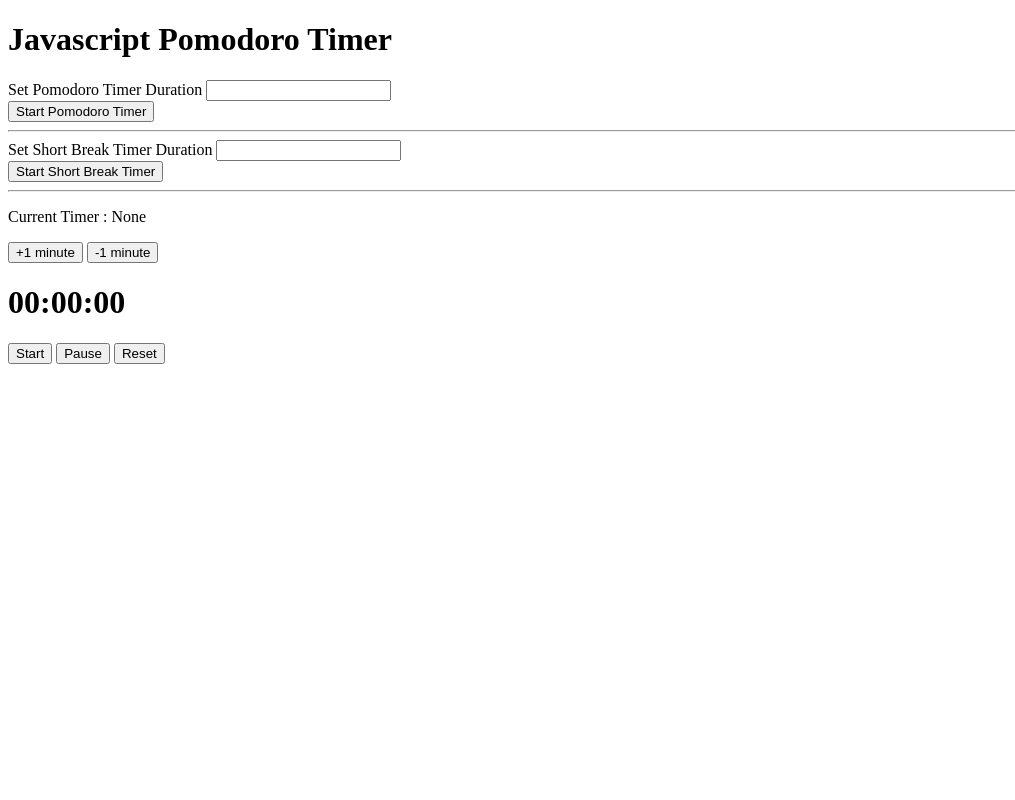
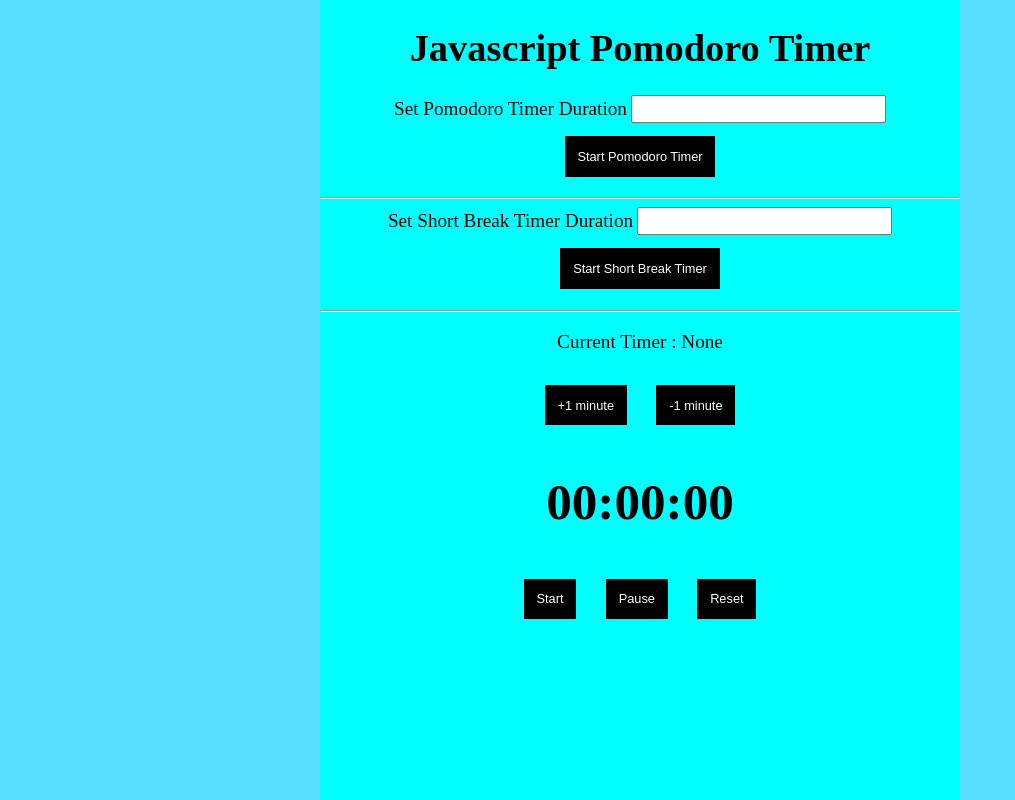
Before and after one commit to KHardik1698/JSPomodoroTimer, a plain HTML site: page index.html in a window 1280 px wide. Shown: the whole page, without its empty margins (0-1015 px from the left). Drawn offline with Linux system fonts and the light colour scheme.

Commit message:
Added Styling for the Pomodoro Timer Application

```diff
--- a/index.html
+++ b/index.html
@@ -4,35 +4,77 @@
     <meta charset="UTF-8" />
     <meta name="viewport" content="width=device-width, initial-scale=1.0" />
     <title>Pomodoro Timer</title>
+    <link rel="stylesheet" href="./styles/style.css" />
   </head>
   <body>
-    <h1>Javascript Pomodoro Timer</h1>
     <div id="root">
-      <label for="pomoDefault">Set Pomodoro Timer Duration</label>
-      <input type="text" name="pomoDefault" id="pomoDefault" />
+      <h1 class="page-heading">Javascript Pomodoro Timer</h1>
+      <label for="pomoDefault" class="input-time"
+        >Set Pomodoro Timer Duration</label
+      >
+      <input
+        type="text"
+        class="input-time"
+        name="pomoDefault"
+        id="pomoDefault"
+      />
       <br />
       <input
         type="button"
+        class="timer-button"
         value="Start Pomodoro Timer"
         onClick="pomodoro(event)"
       />
       <hr />
-      <label for="shortDefault">Set Short Break Timer Duration</label>
-      <input type="text" name="shortDefault" id="shortDefault" />
+      <label for="shortDefault" class="input-time"
+        >Set Short Break Timer Duration</label
+      >
+      <input
+        type="text"
+        class="input-time"
+        name="shortDefault"
+        id="shortDefault"
+      />
       <br />
       <input
         type="button"
+        class="timer-button"
         value="Start Short Break Timer"
         onClick="shortBreak(event)"
       />
       <hr />
       <p id="current-timer-heading">Current Timer : None</p>
-      <input type="button" value="+1 minute" onClick="increaseTime(event)" />
-      <input type="button" value="-1 minute" onClick="decreaseTime(event)" />
+      <input
+        type="button"
+        class="timer-button"
+        value="+1 minute"
+        onClick="increaseTime(event)"
+      />
+      <input
+        type="button"
+        class="timer-button"
+        value="-1 minute"
+        onClick="decreaseTime(event)"
+      />
       <h1 id="time-heading">00:00:00</h1>
-      <input type="button" value="Start" onClick="startTimer(event)" />
-      <input type="button" value="Pause" onClick="stopTimer(event)" />
-      <input type="button" value="Reset" onClick="resetTimer(event)" />
+      <input
+        type="button"
+        class="timer-button"
+        value="Start"
+        onClick="startTimer(event)"
+      />
+      <input
+        type="button"
+        class="timer-button"
+        value="Pause"
+        onClick="stopTimer(event)"
+      />
+      <input
+        type="button"
+        class="timer-button"
+        value="Reset"
+        onClick="resetTimer(event)"
+      />
     </div>
   </body>
   <script src="./src/01-timer.js"></script>
--- a/src/01-timer.js
+++ b/src/01-timer.js
@@ -53,6 +53,12 @@ startTimer = (event) => {
   if (status == false)
     t = setInterval(() => {
       status = true;
+      if (
+        document.getElementById("current-timer-heading").innerHTML ==
+        "Current Timer : None"
+      )
+        document.getElementById("current-timer-heading").innerHTML =
+          "Current Timer : Default";
       if (seconds < 0) {
         seconds = 59;
         minutes--;
@@ -108,5 +114,5 @@ resetTimer = (event) => {
   status = false;
   elapsed = 0;
   pomodoro();
-  text.innerHTML = hours + ":" + minutes + ":" + seconds;
+  text.innerHTML = "00:" + minutes + ":00";
 };
--- /dev/null
+++ b/styles/style.css
@@ -0,0 +1,35 @@
+html,
+body {
+  margin: 0px;
+  padding: 0px;
+}
+body {
+  background-color: rgba(0, 204, 255, 0.658);
+}
+#root {
+  width: 50vw;
+  height: 100vh;
+  margin: auto;
+  background-color: cyan;
+  text-align: center;
+}
+.page-heading {
+  padding: 2vw;
+  margin: 0px;
+  font-size: 3vw;
+}
+#time-heading {
+  font-size: 4vw;
+}
+.timer-button {
+  border-style: none;
+  background-color: black;
+  color: white;
+  font-size: 1vw;
+  padding: 1vw;
+  margin: 1vw;
+}
+.input-time,
+#current-timer-heading {
+  font-size: 1.5vw;
+}
```
